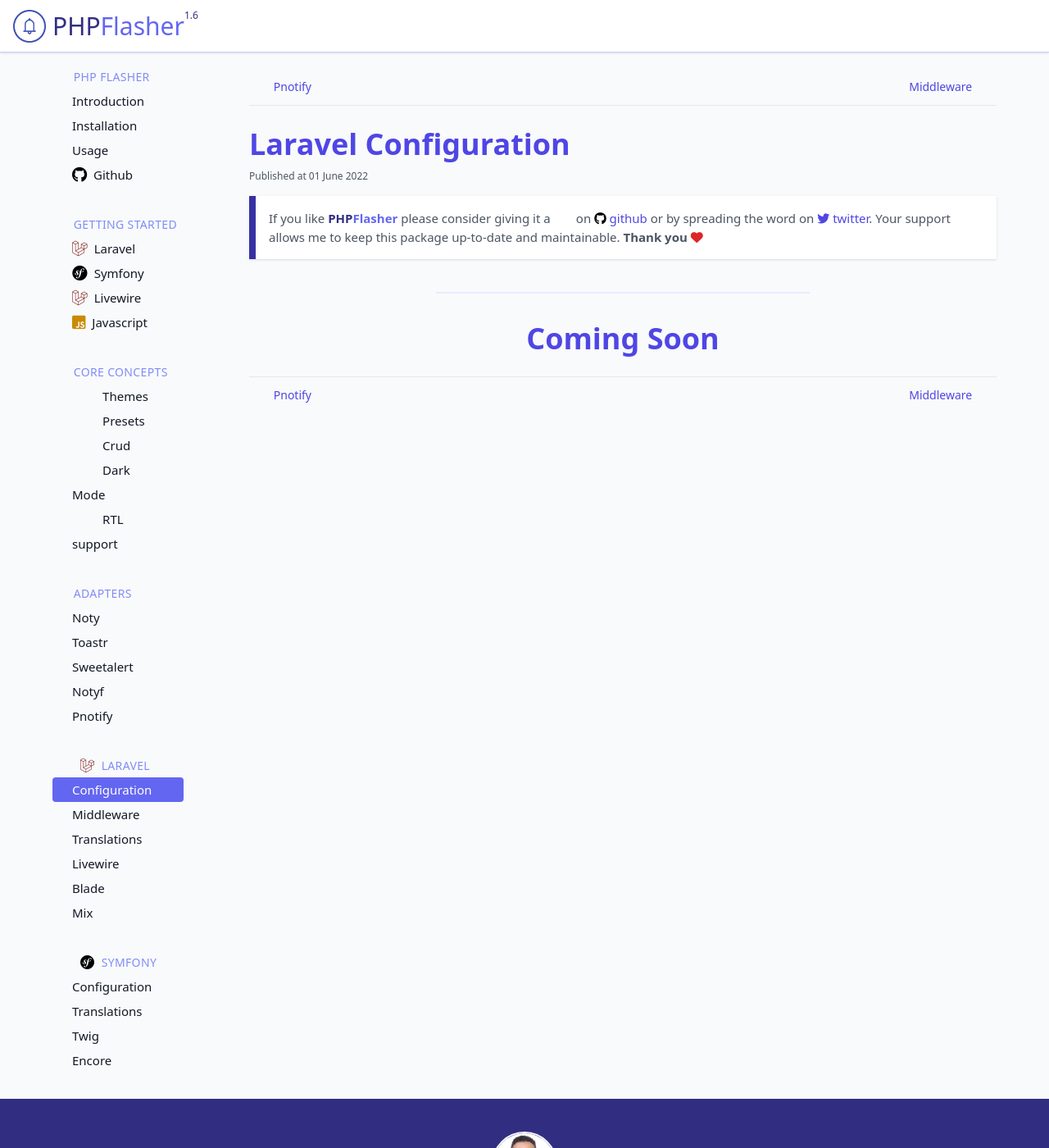
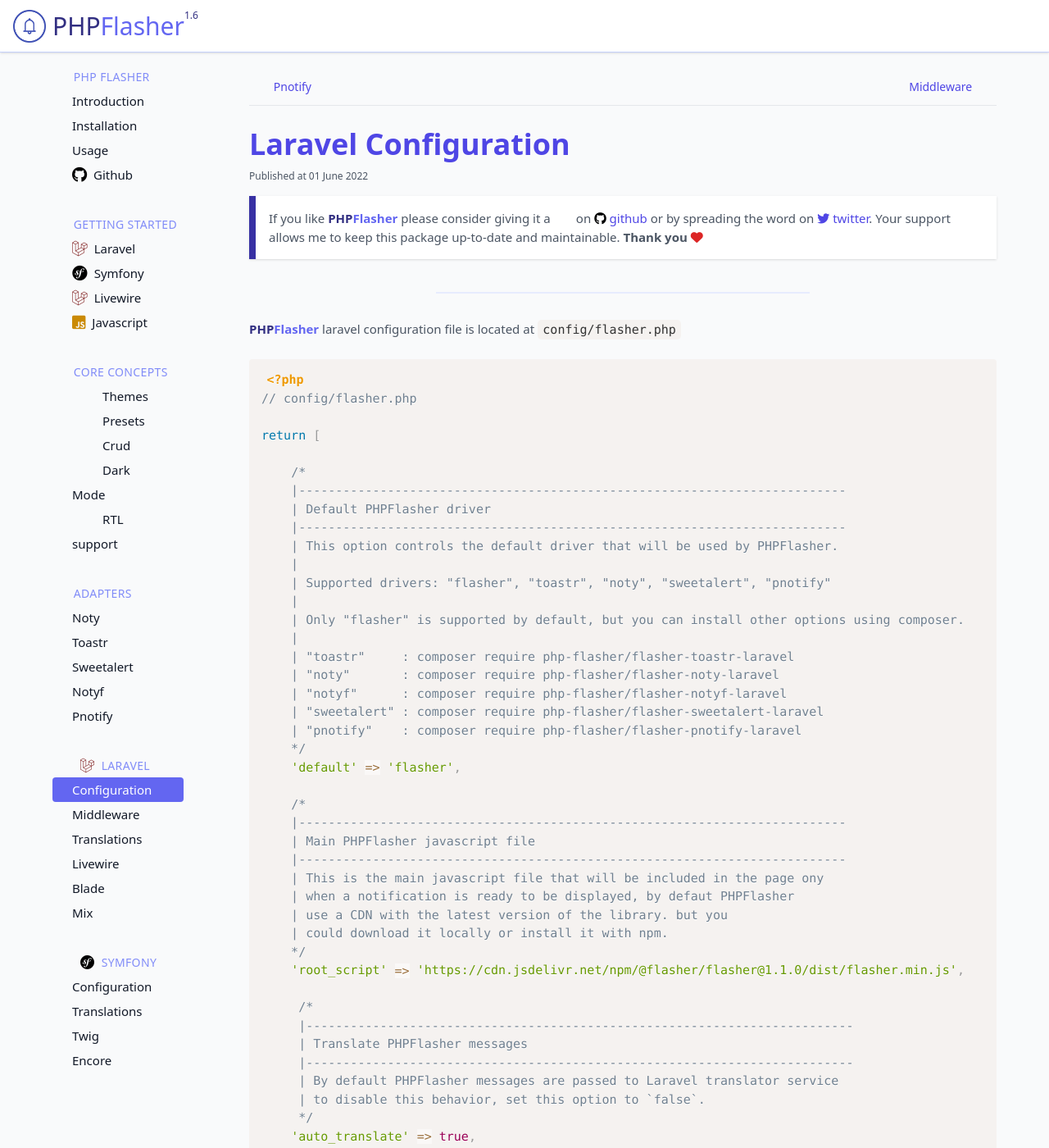
Before and after one commit to php-flasher/php-flasher.github.io, a Jekyll site: the page built from docs/laravel/configuration.md, in a window 1280 px wide and 1400 px high. Shown: the whole window at 82% size. Built offline with Jekyll 4.4.1, drawn with Linux system fonts in a browser that asks for light colours; nearby versions of some CDN libraries; some web fonts are replaced; some of the changed text lies outside the part shown.

Commit message:
add laravel configuration page

````diff
--- a/docs/laravel/configuration.md
+++ b/docs/laravel/configuration.md
@@ -5,4 +5,89 @@
 updated_at: 2022-06-01
 ---
 
-<h1 class="text-center">Coming Soon</h1>
+**<span class="text-indigo-900">PHP<span class="text-indigo-500">Flasher</span></span>** laravel configuration file is located at `config/flasher.php`
+
+```php
+<?php
+// config/flasher.php
+
+return [
+
+    /*
+    |--------------------------------------------------------------------------
+    | Default PHPFlasher driver
+    |--------------------------------------------------------------------------
+    | This option controls the default driver that will be used by PHPFlasher.
+    |
+    | Supported drivers: "flasher", "toastr", "noty", "sweetalert", "pnotify"
+    |
+    | Only "flasher" is supported by default, but you can install other options using composer.
+    |
+    | "toastr"     : composer require php-flasher/flasher-toastr-laravel
+    | "noty"       : composer require php-flasher/flasher-noty-laravel
+    | "notyf"      : composer require php-flasher/flasher-notyf-laravel
+    | "sweetalert" : composer require php-flasher/flasher-sweetalert-laravel
+    | "pnotify"    : composer require php-flasher/flasher-pnotify-laravel
+    */
+    'default' => 'flasher',
+
+    /*
+    |--------------------------------------------------------------------------
+    | Main PHPFlasher javascript file
+    |--------------------------------------------------------------------------
+    | This is the main javascript file that will be included in the page ony
+    | when a notification is ready to be displayed, by defaut PHPFlasher
+    | use a CDN with the latest version of the library. but you
+    | could download it locally or install it with npm.
+    */
+    'root_script' => 'https://cdn.jsdelivr.net/npm/@flasher/flasher@1.1.0/dist/flasher.min.js',
+
+     /*
+     |--------------------------------------------------------------------------
+     | Translate PHPFlasher messages
+     |--------------------------------------------------------------------------
+     | By default PHPFlasher messages are passed to Laravel translator service
+     | to disable this behavior, set this option to `false`.
+     */
+    'auto_translate' => true,
+
+     /*
+     |--------------------------------------------------------------------------
+     | Inject PHPFlasher in Response
+     |--------------------------------------------------------------------------
+     | PHPFlasher scripts are added automatically before </body>, by listening
+     | to the Response after the App is done. If you disable this, you
+     | have to add them in your template yourself.
+     */
+    'auto_render' => true,
+
+    'flash_bag' => [
+        /*
+        |-----------------------------------------------------------------------
+        | Enable flash bag
+        |-----------------------------------------------------------------------
+        | This option allows you to automatically convert Laravel's flash
+        | messages to PHPFlasher notifications. This is useful when
+        | you want to migrate from a Legacy system or another
+        | library similar to PHPFlasher.
+        */
+        'enabled' => true,
+
+        /*
+        |-----------------------------------------------------------------------
+        | Flash bag type mapping
+        |-----------------------------------------------------------------------
+        | This option allows you to map or convert session keys to PHPFlasher
+        | notification types. on the right side are the PHPFlasher types
+        | On the left side are the Laravel session keys that you
+        | want to convert to PHPFlasher types.
+        */
+        'mapping' => [
+            'success' => ['success'],
+            'error' => ['error', 'danger'],
+            'warning' => ['warning', 'alarm'],
+            'info' => ['info', 'notice', 'alert'],
+        ],
+    ],
+];
+```
````
